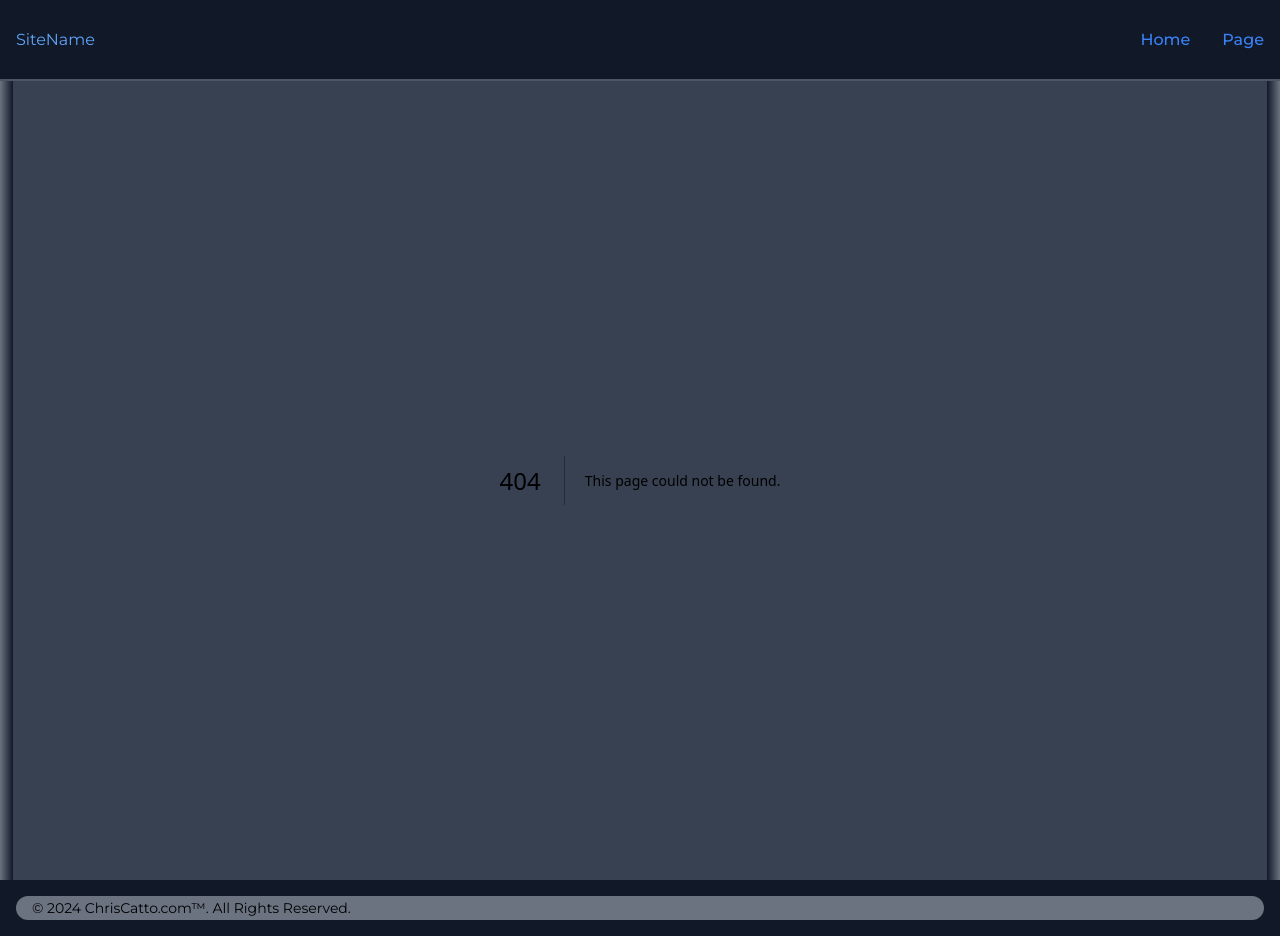
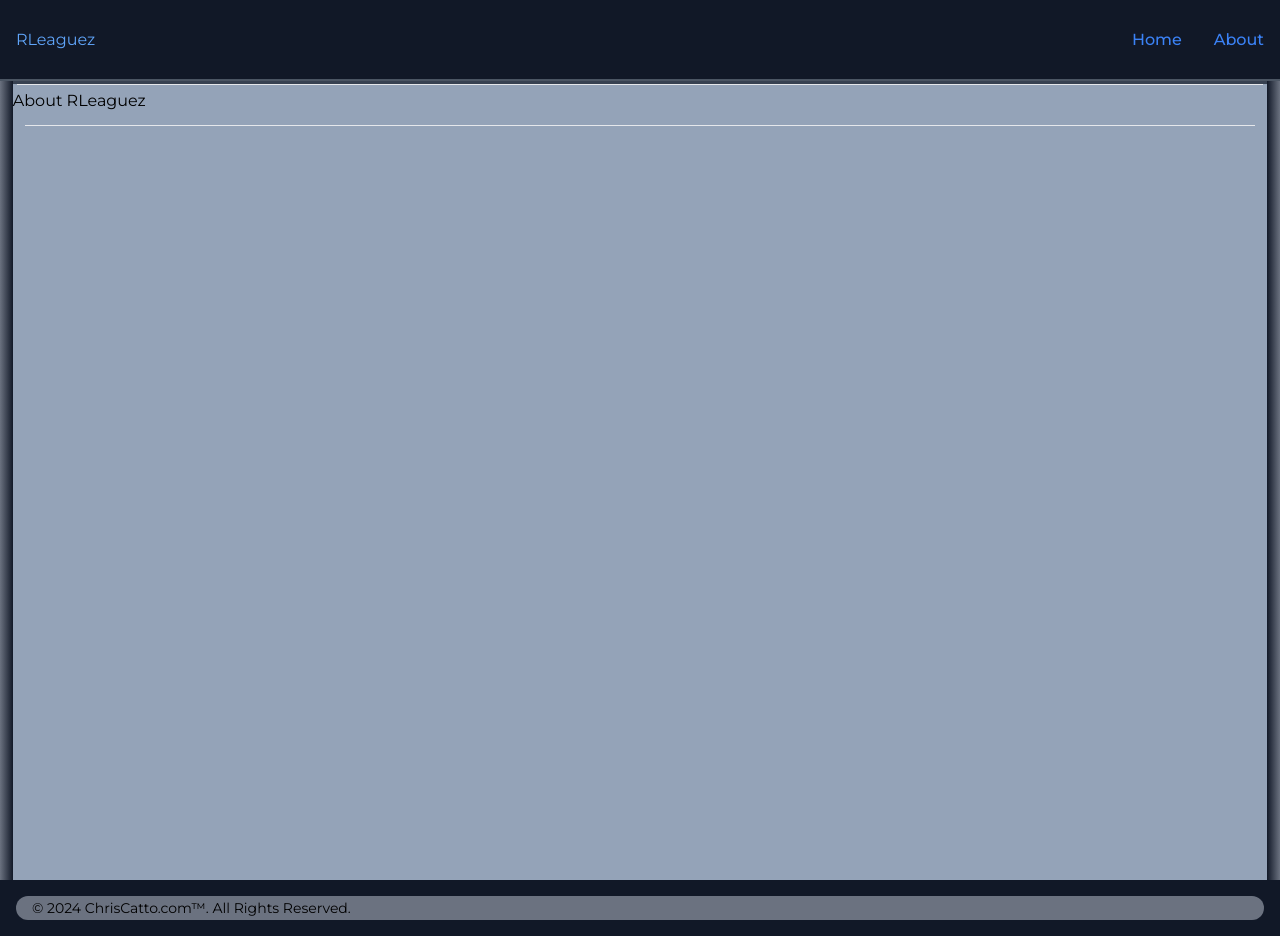
Before and after one commit to ccatto/rleaguez, a Next.js app: page /about in a window 1280 px wide. Before the commit this address had no page. Built offline with nearby package versions, Linux system fonts and the light colour scheme; a web font is replaced by a local one.

Commit message:
more adds

```diff
--- /dev/null
+++ b/app/(public)/about/page.tsx
@@ -0,0 +1,21 @@
+
+import { Metadata } from 'next';
+import React from 'react';
+
+export const metadata: Metadata = {
+  title: 'About Chris Catto',
+  description: 'About Chris Catto including Code and Family',
+  alternates: {
+    canonical: 'https://www.rleaguez.com/about',
+  },
+};
+
+export default function Page() {
+  return (
+    <div className="h-lvh bg-slate-400">
+      <hr className="m-1" />
+      About RLeaguez
+      <hr className="m-3" />
+    </div>
+  );
+}
--- /dev/null
+++ b/app/components/AtomicDesign/molecules/JumbotronCattoFlexible.tsx
@@ -0,0 +1,50 @@
+'use client';
+import React from 'react';
+import Link from 'next/link';
+
+type Props = {
+  title: string;
+  description: string;
+  // isButton?: boolean,
+  // buttonText: string,
+};
+
+const JumbotronFlexibleCatto = ({ title, description }: Props) => {
+  // const JumbotronCattoFlexible = ({ title, description, isButton, buttonText}: Props ) => {
+  return (
+    <section className="m-2 bg-gray-700 bg-center bg-no-repeat bg-blend-multiply">
+      <div className="mb-2 rounded-2xl border border-gray-200 bg-gray-50 p-8 dark:border-gray-700 dark:bg-gray-800">
+        <h1 className="mb-2 text-3xl font-extrabold text-gray-900 dark:text-white md:text-5xl">
+          {title}
+        </h1>
+        <p className="mb-6 text-lg font-normal text-gray-500 dark:text-gray-400">
+          {description}
+        </p>
+        <div className="hidden">
+          <Link
+            href="/about"
+            className="inline-flex items-center justify-center rounded-lg bg-blue-700 px-5 py-2.5 text-center text-base font-medium text-white hover:bg-blue-800 focus:ring-4 focus:ring-blue-300 dark:focus:ring-blue-900"
+          >
+            Read more
+            <svg
+              className="ms-2 h-3.5 w-3.5 rtl:rotate-180"
+              aria-hidden="true"
+              xmlns="http://www.w3.org/2000/svg"
+              fill="none"
+              viewBox="0 0 14 10"
+            >
+              <path
+                stroke="currentColor"
+                strokeLinecap="round"
+                strokeLinejoin="round"
+                strokeWidth="2"
+                d="M1 5h12m0 0L9 1m4 4L9 9"
+              />
+            </svg>
+          </Link>
+        </div>
+      </div>
+    </section>
+  );
+};
+export default JumbotronFlexibleCatto;
--- a/app/components/NavCatto/NavCatto.tsx
+++ b/app/components/NavCatto/NavCatto.tsx
@@ -6,7 +6,7 @@ const NavCatto = () => {
       <nav className="fixed start-0 top-0 z-20 h-20 w-full border-b border-gray-200 dark:border-gray-600 dark:bg-gray-900 dark:text-white">
         <div className="mx-auto flex h-20 items-center justify-between p-4">
           <div className="flex-[25%]">
-            <h1 className="dark:text-blue-400">SiteName</h1>
+            <h1 className="dark:text-blue-400">RLeaguez</h1>
           </div>
           <div className="flex flex-[75%] justify-end">
             <NavLinksCatto />
--- a/app/components/NavCatto/NavLinksCatto.tsx
+++ b/app/components/NavCatto/NavLinksCatto.tsx
@@ -16,10 +16,10 @@ const NavLinksCatto = () => {
         </li>
         <li>
           <Link
-            href="/page"
+            href="/about"
             className="font-medium text-blue-600 hover:underline dark:text-blue-500"
           >
-            Page
+            About
           </Link>
         </li>
       </ul>
--- a/app/constants/constants.ts
+++ b/app/constants/constants.ts
@@ -1,4 +1,4 @@
 // constants.js
 
 // GA4 constants
-export const GTM_ID = 'G-12341234';
+export const GTM_ID = 'G-DRHXW58C4X';
--- a/app/page.tsx
+++ b/app/page.tsx
@@ -1,5 +1,5 @@
-import { Metadata } from 'next';
-
+import { Metadata } from 'next';;
+import JumbotronFlexibleCatto from './components/AtomicDesign/molecules/JumbotronCattoFlexible';
 export const metadata: Metadata = {
   title: "Chris Catto's Next starter",
   description: "Chris Catto's Next starter",
@@ -8,7 +8,9 @@ export const metadata: Metadata = {
 export default function Page() {
   return (
     <>
-      <div className="rounded">Main</div>
+      <div className="rounded">
+        <JumbotronFlexibleCatto title="RLeaguez" description="A place for sports leaguez."/>
+      </div>
     </>
   );
 }
```
